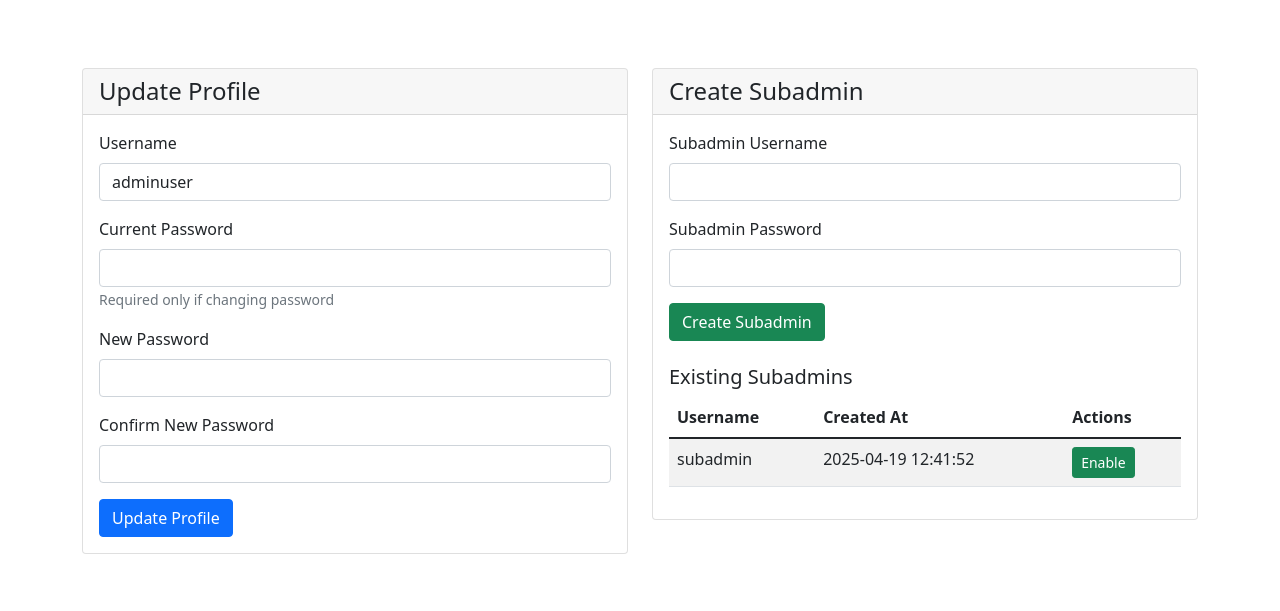
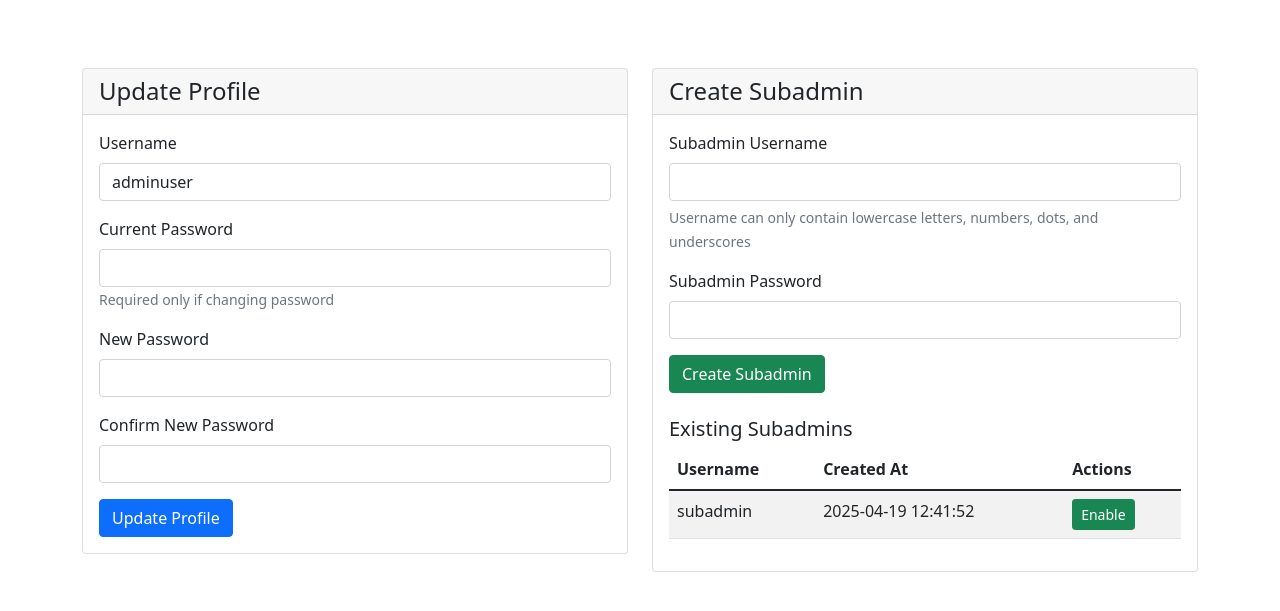
Before and after one commit to rahulpandit2/Traders-Hub, a PHP site: page /admin/profile.php in a window 1280 px wide. Shown: the part 56-667 px from the top of the page. Run offline with PHP 8.4, Linux system fonts and the light colour scheme; a user stored in the database is signed in; data comes from the database, SQL or seed files in the repository.

Commit message:
added username validation

```diff
--- a/admin/profile.php
+++ b/admin/profile.php
@@ -27,12 +27,19 @@ if (isset($_GET['check_username'])) {
     $username = $_GET['check_username'];
     $exclude_id = isset($_GET['exclude_id']) ? (int)$_GET['exclude_id'] : 0;
 
+    // Validate username format
+    if (!preg_match('/^[a-z0-9._]+$/', $username)) {
+        header('Content-Type: application/json');
+        echo json_encode(['available' => false, 'invalid_format' => true]);
+        exit;
+    }
+
     $stmt = $pdo->prepare("SELECT COUNT(*) FROM admin_users WHERE username = ? AND id != ?");
     $stmt->execute([$username, $exclude_id]);
     $count = $stmt->fetchColumn();
 
     header('Content-Type: application/json');
-    echo json_encode(['available' => ($count == 0)]);
+    echo json_encode(['available' => ($count == 0), 'invalid_format' => false]);
     exit;
 }
 
@@ -45,6 +52,8 @@ if ($_SERVER['REQUEST_METHOD'] === 'POST' && isset($_POST['update_profile'])) {
 
     if (empty($new_username)) {
         $error = 'Username cannot be empty';
+    } elseif (!preg_match('/^[a-z0-9._]+$/', $new_username)) {
+        $error = 'Username can only contain lowercase letters, numbers, dots, and underscores';
     } elseif ($new_username !== $current_user['username']) {
         // Check if username already exists
         $stmt = $pdo->prepare("SELECT COUNT(*) FROM admin_users WHERE username = ? AND id != ?");
@@ -142,6 +151,8 @@ if ($_SERVER['REQUEST_METHOD'] === 'POST' && isset($_POST['create_subadmin']) &&
 
     if (empty($subadmin_username) || empty($subadmin_password)) {
         $error = 'Please fill in all fields';
+    } elseif (!preg_match('/^[a-z0-9._]+$/', $subadmin_username)) {
+        $error = 'Username can only contain lowercase letters, numbers, dots, and underscores';
     } else {
         // Check if username exists
         $stmt = $pdo->prepare("SELECT COUNT(*) FROM admin_users WHERE username = ?");
@@ -241,6 +252,7 @@ if ($current_user['user_type'] === 'admin') {
                                     <label for="subadmin_username" class="form-label">Subadmin Username</label>
                                     <input type="text" class="form-control" id="subadmin_username" name="subadmin_username" required>
                                     <div id="subadmin-username-feedback" class="form-text"></div>
+                                    <small class="text-muted">Username can only contain lowercase letters, numbers, dots, and underscores</small>
                                 </div>
                                 <div class="mb-3">
                                     <label for="subadmin_password" class="form-label">Subadmin Password</label>
@@ -308,6 +320,12 @@ if ($current_user['user_type'] === 'admin') {
         const updateProfileBtn = document.getElementById('update-profile-btn');
         const passwordMatch = document.getElementById('password-match');
 
+        // Username validation function
+        function validateUsername(username) {
+            const regex = /^[a-z0-9._]+$/;
+            return regex.test(username);
+        }
+
         // Username availability check variables
         const usernameInput = document.getElementById('username');
         const usernameFeedback = document.getElementById('username-feedback');
@@ -333,6 +351,12 @@ if ($current_user['user_type'] === 'admin') {
                 return;
             }
 
+            // Validate username format first
+            if (!validateUsername(username)) {
+                usernameFeedback.innerHTML = '<span class="text-danger">Username can only contain lowercase letters, numbers, dots, and underscores</span>';
+                return;
+            }
+
             // Show checking message
             usernameFeedback.innerHTML = '<span class="text-muted">Checking availability...</span>';
 
@@ -341,7 +365,9 @@ if ($current_user['user_type'] === 'admin') {
                 fetch(`?check_username=${encodeURIComponent(username)}&exclude_id=${adminId}`)
                     .then(response => response.json())
                     .then(data => {
-                        if (data.available) {
+                        if (data.invalid_format) {
+                            usernameFeedback.innerHTML = '<span class="text-danger">Username can only contain lowercase letters, numbers, dots, and underscores</span>';
+                        } else if (data.available) {
                             usernameFeedback.innerHTML = '<span class="text-success">Username is available</span>';
                         } else {
                             usernameFeedback.innerHTML = '<span class="text-danger">Username is already taken</span>';
@@ -447,6 +473,12 @@ if ($current_user['user_type'] === 'admin') {
                     return;
                 }
 
+                // Validate username format first
+                if (!validateUsername(username)) {
+                    subadminUsernameFeedback.innerHTML = '<span class="text-danger">Username can only contain lowercase letters, numbers, dots, and underscores</span>';
+                    return;
+                }
+
                 // Show checking message
                 subadminUsernameFeedback.innerHTML = '<span class="text-muted">Checking availability...</span>';
 
@@ -455,7 +487,9 @@ if ($current_user['user_type'] === 'admin') {
                     fetch(`?check_username=${encodeURIComponent(username)}`)
                         .then(response => response.json())
                         .then(data => {
-                            if (data.available) {
+                            if (data.invalid_format) {
+                                subadminUsernameFeedback.innerHTML = '<span class="text-danger">Username can only contain lowercase letters, numbers, dots, and underscores</span>';
+                            } else if (data.available) {
                                 subadminUsernameFeedback.innerHTML = '<span class="text-success">Username is available</span>';
                             } else {
                                 subadminUsernameFeedback.innerHTML = '<span class="text-danger">Username is already taken</span>';
```
